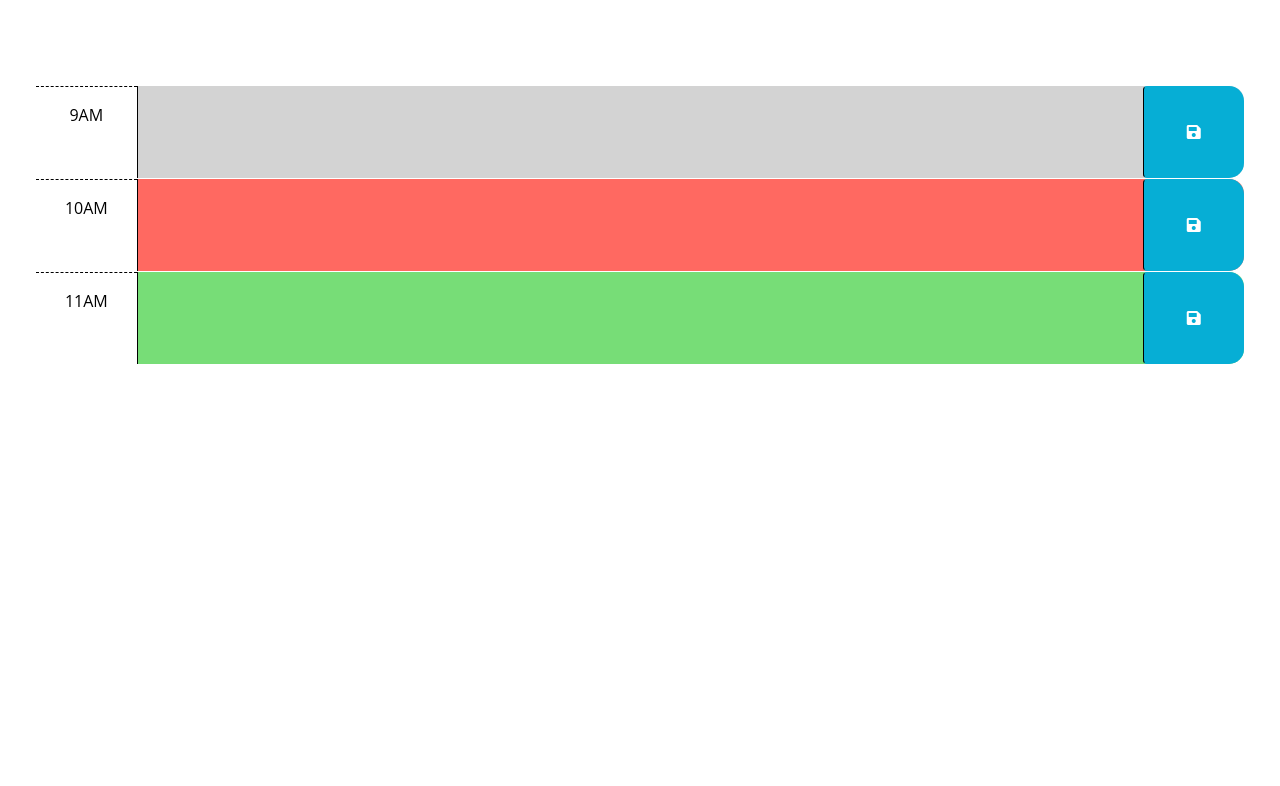
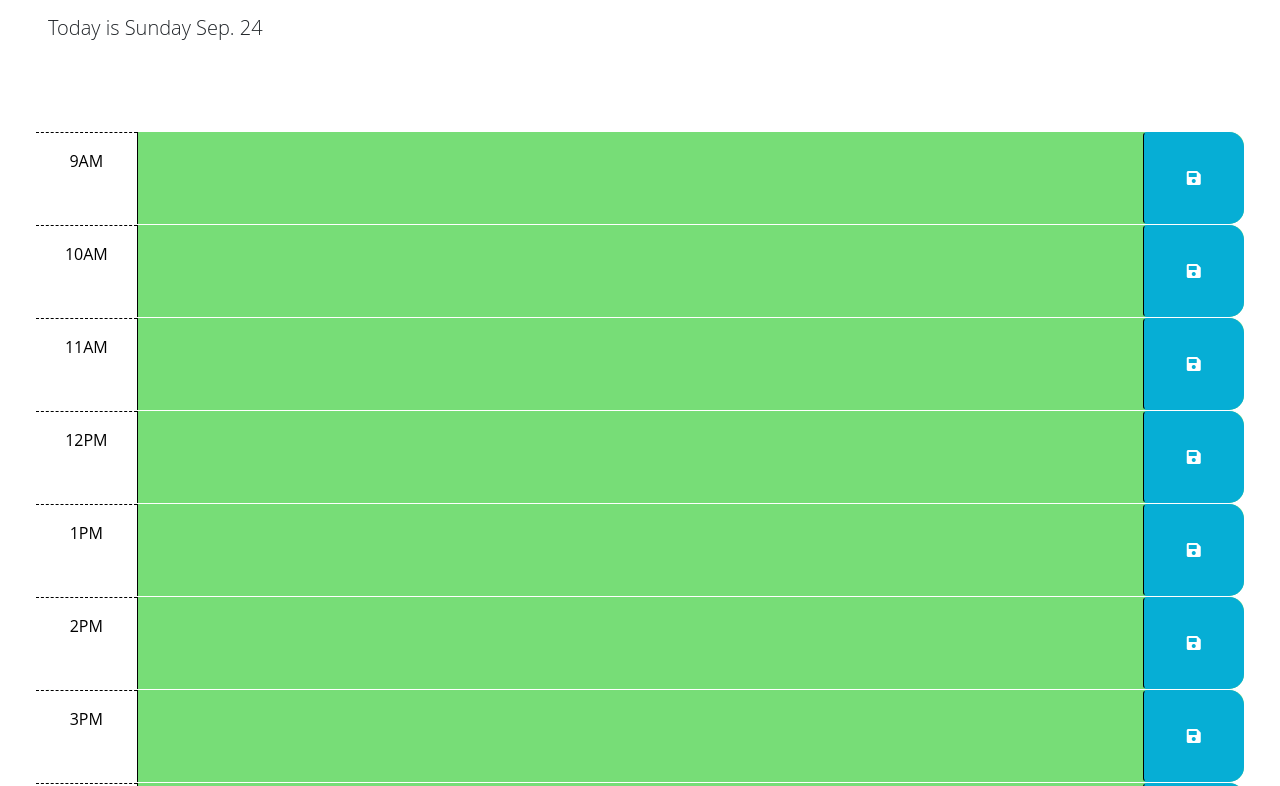
Before and after one commit to drewhouses/m5-workday-scheduler, a plain HTML site: page index.html in a window 1280 px wide. Shown: the part 166-952 px from the top of the page. Before the commit the page ends 800 px from the top, so only its background shows below. Drawn offline with nearby package versions, Linux system fonts and the light colour scheme; files that its build step writes are made by us from their sources.

Commit message:
completed assignment, created several functions to make code cleaner

```diff
--- a/assets/js/script.js
+++ b/assets/js/script.js
@@ -2,22 +2,44 @@
 // the code isn't run until the browser has finished rendering all the elements
 // in the html.
 $(function () {
-  // TODO: Add a listener for click events on the save button. This code should
-  // use the id in the containing time-block as a key to save the user input in
-  // local storage. HINT: What does `this` reference in the click listener
-  // function? How can DOM traversal be used to get the "hour-x" id of the
-  // time-block containing the button that was clicked? How might the id be
-  // useful when saving the description in local storage?
-  //
-  // TODO: Add code to apply the past, present, or future class to each time
-  // block by comparing the id to the current hour. HINTS: How can the id
-  // attribute of each time-block be used to conditionally add or remove the
-  // past, present, and future classes? How can Day.js be used to get the
-  // current hour in 24-hour time?
-  //
-  // TODO: Add code to get any user input that was saved in localStorage and set
-  // the values of the corresponding textarea elements. HINT: How can the id
-  // attribute of each time-block be used to do this?
-  //
-  // TODO: Add code to display the current date in the header of the page.
+  var buttonEl = $(".saveBtn");
+  var today = dayjs();
+  var timeBlockEl = $(".time-block");
+
+  function initializePage() {
+    setTodaysDate();
+
+    $.each(timeBlockEl, function (i, timeBlock) {
+      if (parseInt(timeBlock.attributes[0].value) === today.$H) {
+        timeBlock.classList.add("present");
+      } else if (parseInt(timeBlock.attributes[0].value) < today.$H) {
+        timeBlock.classList.add("past");
+      } else {
+        timeBlock.classList.add("future");
+      }
+    });
+
+    for (var i = 9; i < 18; i++) {
+      var counter = "#" + i;
+      $(counter).children("textarea").val(localStorage.getItem(i));
+    }
+  }
+
+  function setTodaysDate() {
+    var weekDay = today.format("dddd");
+    var month = today.format("MMM");
+    var monthDay = today.format("DD");
+
+    var formattedDate = "Today is " + weekDay + " " + month + ". " + monthDay;
+
+    $("#currentDay").text(formattedDate);
+  }
+  initializePage();
+  buttonEl.on("click", function (event) {
+    event.preventDefault();
+
+    var localItem = $(this).parent().attr("id");
+    var item = $(this).siblings("textarea").val();
+    localStorage.setItem(localItem, item);
+  });
 });
--- a/index.html
+++ b/index.html
@@ -20,7 +20,7 @@
       href="https://fonts.googleapis.com/css2?family=Fira+Sans:wght@400;700&display=swap"
       rel="stylesheet"
     />
-    <link rel="stylesheet" href="style.css" />
+    <link rel="stylesheet" href="./assets/css/style.css" />
     <title>Work Day Scheduler</title>
   </head>
 
@@ -30,7 +30,7 @@
       <p class="lead">A simple calendar app for scheduling your work day</p>
       <p id="currentDay" class="lead"></p>
     </header>
-    <div class="container-fluid px-5">
+    <div id="time-blocks" class="container-fluid px-5">
       <!-- Use class for "past", "present", and "future" to apply styles to the
         time-block divs accordingly. The javascript will need to do this by
         adding/removing these classes on each div by comparing the hour in the
@@ -42,7 +42,7 @@
         -->
 
       <!-- Example of a past time block. The "past" class adds a gray background color. -->
-      <div id="hour-9" class="row time-block past">
+      <div id="9" class="row time-block">
         <div class="col-2 col-md-1 hour text-center py-3">9AM</div>
         <textarea class="col-8 col-md-10 description" rows="3"> </textarea>
         <button class="btn saveBtn col-2 col-md-1" aria-label="save">
@@ -51,7 +51,7 @@
       </div>
 
       <!-- Example of a present time block. The "present" class adds a red background color. -->
-      <div id="hour-10" class="row time-block present">
+      <div id="10" class="row time-block">
         <div class="col-2 col-md-1 hour text-center py-3">10AM</div>
         <textarea class="col-8 col-md-10 description" rows="3"> </textarea>
         <button class="btn saveBtn col-2 col-md-1" aria-label="save">
@@ -60,8 +60,50 @@
       </div>
 
       <!-- Example of a future time block. The "future" class adds a green background color. -->
-      <div id="hour-11" class="row time-block future">
+      <div id="11" class="row time-block">
         <div class="col-2 col-md-1 hour text-center py-3">11AM</div>
+        <textarea class="col-8 col-md-10 description" rows="3"> </textarea>
+        <button class="btn saveBtn col-2 col-md-1" aria-label="save">
+          <i class="fas fa-save" aria-hidden="true"></i>
+        </button>
+      </div>
+      <div id="12" class="row time-block">
+        <div class="col-2 col-md-1 hour text-center py-3">12PM</div>
+        <textarea class="col-8 col-md-10 description" rows="3"> </textarea>
+        <button class="btn saveBtn col-2 col-md-1" aria-label="save">
+          <i class="fas fa-save" aria-hidden="true"></i>
+        </button>
+      </div>
+      <div id="13" class="row time-block">
+        <div class="col-2 col-md-1 hour text-center py-3">1PM</div>
+        <textarea class="col-8 col-md-10 description" rows="3"> </textarea>
+        <button class="btn saveBtn col-2 col-md-1" aria-label="save">
+          <i class="fas fa-save" aria-hidden="true"></i>
+        </button>
+      </div>
+      <div id="14" class="row time-block">
+        <div class="col-2 col-md-1 hour text-center py-3">2PM</div>
+        <textarea class="col-8 col-md-10 description" rows="3"> </textarea>
+        <button class="btn saveBtn col-2 col-md-1" aria-label="save">
+          <i class="fas fa-save" aria-hidden="true"></i>
+        </button>
+      </div>
+      <div id="15" class="row time-block">
+        <div class="col-2 col-md-1 hour text-center py-3">3PM</div>
+        <textarea class="col-8 col-md-10 description" rows="3"> </textarea>
+        <button class="btn saveBtn col-2 col-md-1" aria-label="save">
+          <i class="fas fa-save" aria-hidden="true"></i>
+        </button>
+      </div>
+      <div id="16" class="row time-block">
+        <div class="col-2 col-md-1 hour text-center py-3">4PM</div>
+        <textarea class="col-8 col-md-10 description" rows="3"> </textarea>
+        <button class="btn saveBtn col-2 col-md-1" aria-label="save">
+          <i class="fas fa-save" aria-hidden="true"></i>
+        </button>
+      </div>
+      <div id="17" class="row time-block">
+        <div class="col-2 col-md-1 hour text-center py-3">5PM</div>
         <textarea class="col-8 col-md-10 description" rows="3"> </textarea>
         <button class="btn saveBtn col-2 col-md-1" aria-label="save">
           <i class="fas fa-save" aria-hidden="true"></i>
@@ -69,11 +111,22 @@
       </div>
     </div>
 
+  </div>
+
+</div>
+</div>
+</div>
+    </div>
+    </div>
+
+
     <script src="https://cdnjs.cloudflare.com/ajax/libs/jquery/3.2.1/jquery.min.js"></script>
-    <script src="https://cdn.jsdelivr.net/npm/dayjs@1.11.3/dayjs.min.js"
-    integrity="sha256-iu/zLUB+QgISXBLCW/mcDi/rnf4m4uEDO0wauy76x7U="
-    crossorigin="anonymous"></script>
+    <script
+      src="https://cdn.jsdelivr.net/npm/dayjs@1.11.3/dayjs.min.js"
+      integrity="sha256-iu/zLUB+QgISXBLCW/mcDi/rnf4m4uEDO0wauy76x7U="
+      crossorigin="anonymous"
+    ></script>
 
-    <script src="script.js"></script>
+    <script src="./assets/js/script.js"></script>
   </body>
 </html>
```
